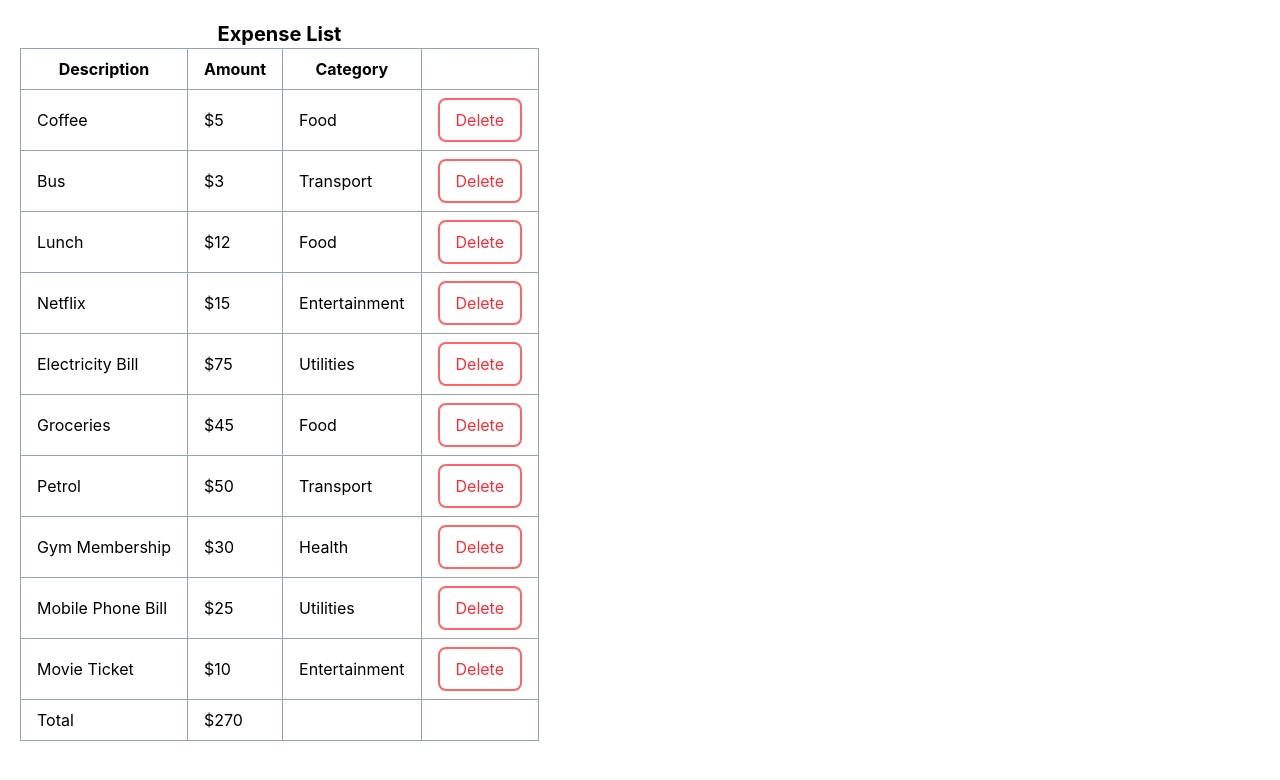
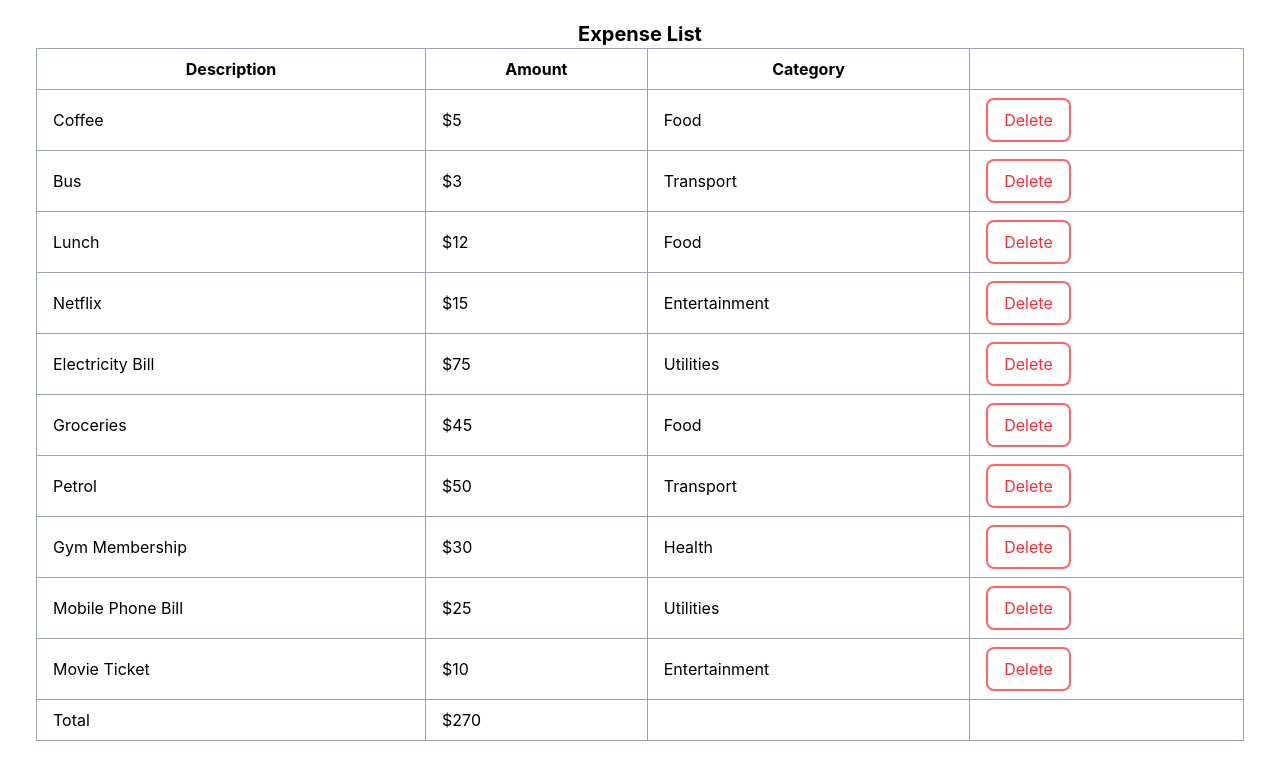
Before and after one commit to ExpressAsad/Expense-Tracker, a React (Vite) app: page / in a window 1280 px wide. Shown: the top 780 px of the page. Built offline with nearby package versions, Linux system fonts and the light colour scheme.

Commit message:
Add Scrolling on x-axis of the expense-list

```diff
--- a/src/components/Expense-Tracker/ExpenseList.tsx
+++ b/src/components/Expense-Tracker/ExpenseList.tsx
@@ -11,11 +11,17 @@ interface Expense {
 const ExpenseList = ({ expenses, onClick }: Expense) => {
   return (
     <>
-      <table className="table-auto border-collapse border border-gray-400">
-        <caption className="caption-top"><h3 className="text-xl font-bold">Expense List</h3></caption>
+      <div className="container mx-auto w-full px-4">
+        <div className="w-full overflow-x-auto">
+          <table className="w-full min-w-[500px]table-auto border-collapse border border-gray-400">
+            <caption className="caption-top">
+              <h3 className="text-xl font-bold">Expense List</h3>
+            </caption>
             <thead>
               <tr>
-            <th className="border border-gray-400 px-4 py-2">Description</th>
+                <th className="border border-gray-400 px-4 py-2">
+                  Description
+                </th>
                 <th className="border border-gray-400 px-4 py-2">Amount</th>
                 <th className="border border-gray-400 px-4 py-2">Category</th>
                 <th className="border border-gray-400 px-4 py-2"></th>
@@ -48,13 +54,19 @@ const ExpenseList = ({ expenses, onClick }: Expense) => {
               <tr>
                 <td className="border border-gray-400 px-4 py-2">Total</td>
                 <td className="border border-gray-400 px-4 py-2">
-              ${expenses.reduce((total, expense) => total + expense.amount, 0)}
+                  $
+                  {expenses.reduce(
+                    (total, expense) => total + expense.amount,
+                    0,
+                  )}
                 </td>
                 <td className="border border-gray-400 px-4 py-2"></td>
                 <td className="border border-gray-400 px-4 py-2"></td>
               </tr>
             </tfoot>
           </table>
+        </div>
+      </div>
     </>
   );
 };
```
Lines whose indentation alone changed are shown as unchanged.
